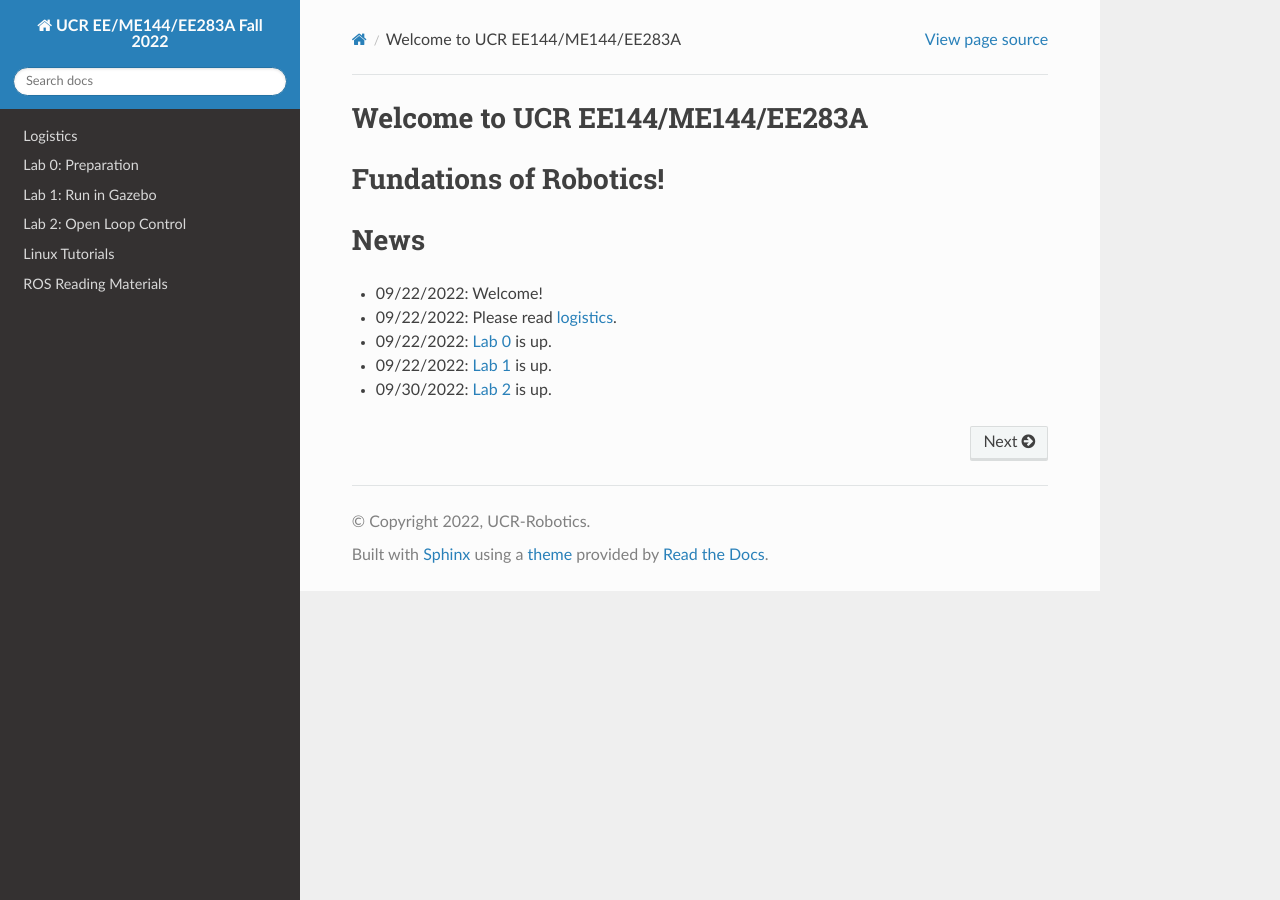
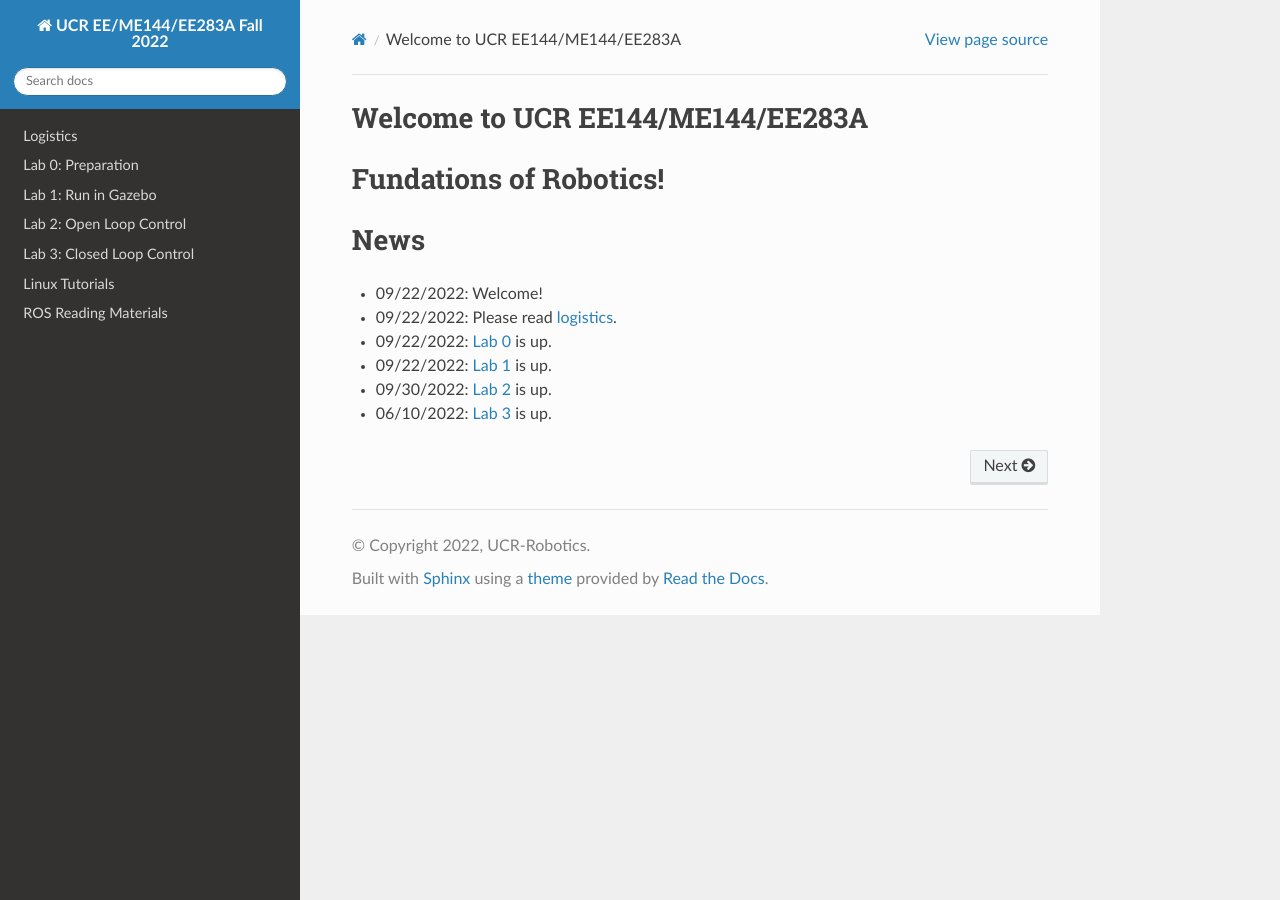
Before and after one commit to UCR-Robotics/ee144, a Sphinx documentation site: the page built from docs/index.rst, in a window 1280 px wide. Built offline with Sphinx 7.4.7 and the Read the Docs theme 2.0.0, drawn with Linux system fonts in a browser that asks for light colours.

Commit message:
Update index.rst

```diff
--- a/docs/index.rst
+++ b/docs/index.rst
@@ -28,3 +29,4 @@ News
 - 09/22/2022: `Lab 0 <lab0.html>`_ is up.
 - 09/22/2022: `Lab 1 <lab1.html>`_ is up.
 - 09/30/2022: `Lab 2 <lab2.html>`_ is up.
+- 06/10/2022: `Lab 3 <lab3.html>`_ is up.
```
Also changed, not shown: other parts of docs/index.rst (+1 -0 lines).
